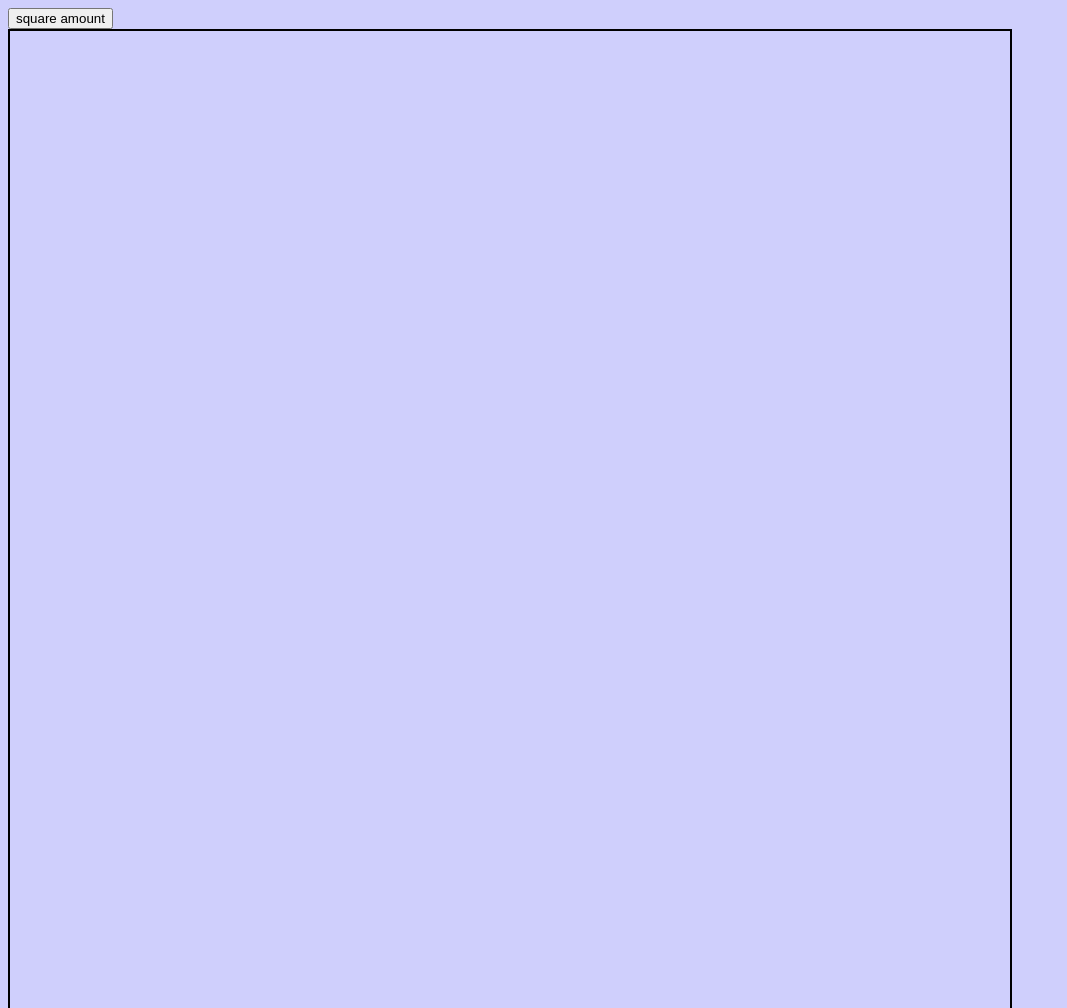
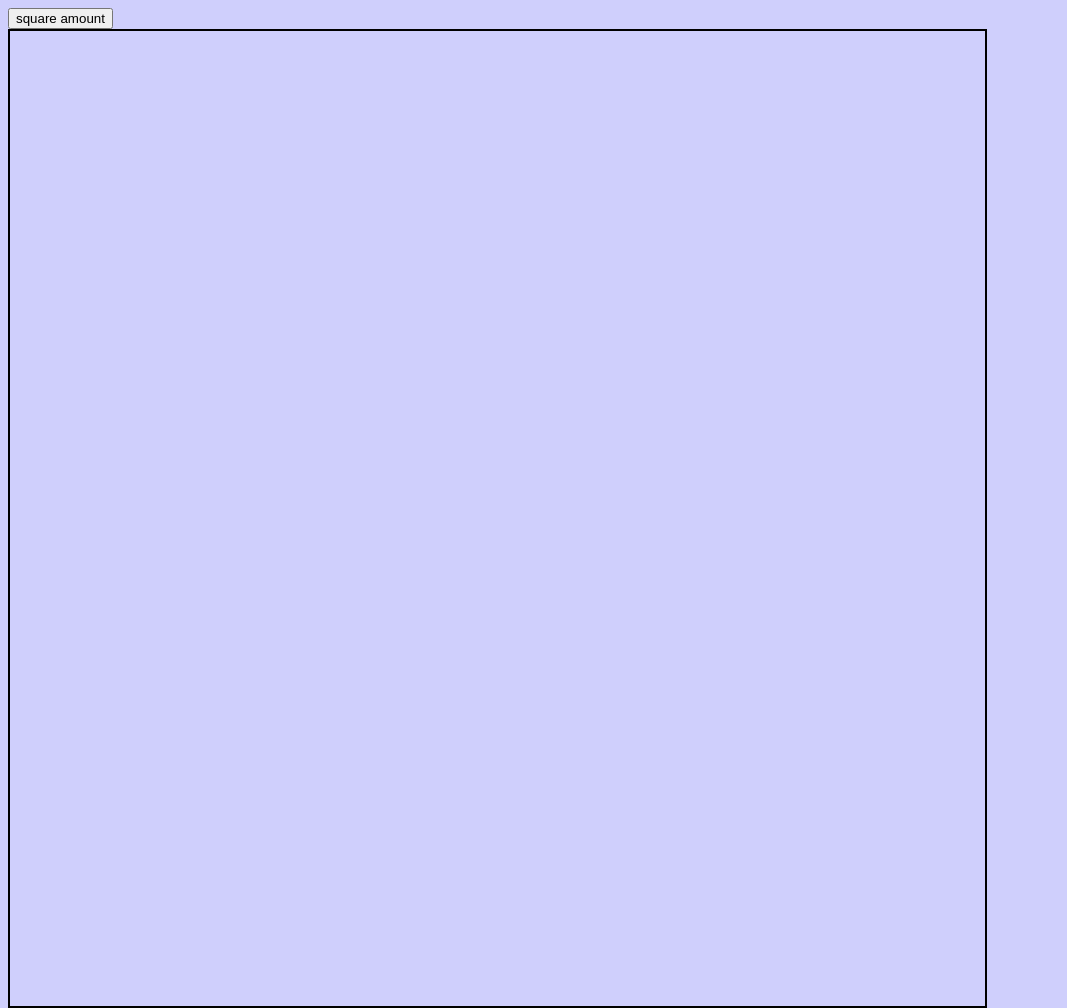
Before and after one commit to Shleenkury/etch-a-sketch, a plain HTML site: page index.html in a window 1280 px wide. Shown: the top 1008 px of the page, without its empty margins (0-1067 px from the left). Drawn offline with Linux system fonts and the light colour scheme.

Commit message:
starting squares added, return if > 100

```diff
--- a/script.js
+++ b/script.js
@@ -2,7 +2,10 @@ const Button = document.getElementById("amount");
 
 let userInput = "";
 
+
 let Container = document.getElementById("container");
+
+let containerSize = Container.clientWidth;
 
 const Square = document.querySelector(".square");
 Square.addEventListener("mouseenter",
@@ -12,11 +15,32 @@ Square.addEventListener("mouseenter",
   { once: true }
 );
 
+ function startSquares(){
+
+    let ogDiv = document.createElement("div");
+    ogDiv.classList.add("square");
+    Container.appendChild(ogDiv);
+    ogDiv.addEventListener(
+      "mouseenter", () => {
+        ogDiv.style.opacity = 1;
+      },
+      {once: true}
+    );
+ }
+
+ for (i = 0; i<16 * 16 ; i++){
+  startSquares();
+ }
+
+
+
 function addSquare(squareSize) {
   const newDiv = document.createElement("div");
   newDiv.classList.add("square");
+
   newDiv.style.width = `${squareSize}px`;
   newDiv.style.height = `${squareSize}px`;
+
   Container.appendChild(newDiv);
   newDiv.addEventListener(
     "mouseenter",
@@ -26,6 +50,8 @@ function addSquare(squareSize) {
     { once: true }
   );
 }
+
+
 
 //divs added
 
@@ -40,6 +66,7 @@ Button.addEventListener("click", () => {
 
   if (userInput > 100) {
     alert("Number less than 100 please");
+    return;
   }
 
   let squaresPerRow = userInput;
@@ -66,15 +93,3 @@ Button.addEventListener("click", () => {
     addSquare(squareSize);
   }
 });
-
-let containerSize = Container.clientWidth;
-
-let squaresPerRow = userInput;
-
-let gap = 1;
-let gapAmount = gap * (squaresPerRow - 1);
-
-let squareSize = Math.floor((containerSize - gapAmount) / squaresPerRow);
-
-Container.style.width = `${squareSize * squaresPerRow + gapAmount}px`;
-Container.style.height = `${squareSize * squaresPerRow + gapAmount}px`;
--- a/styles.css
+++ b/styles.css
@@ -8,8 +8,8 @@ body {
 #container {
     display: flex;
     flex-wrap: wrap;
-    height: 1000px;
-    width: 1000px;
+    height: 975px;
+    width: 975px;
     border: solid black 2px;
     margin: 0;
     padding: 0;
```
